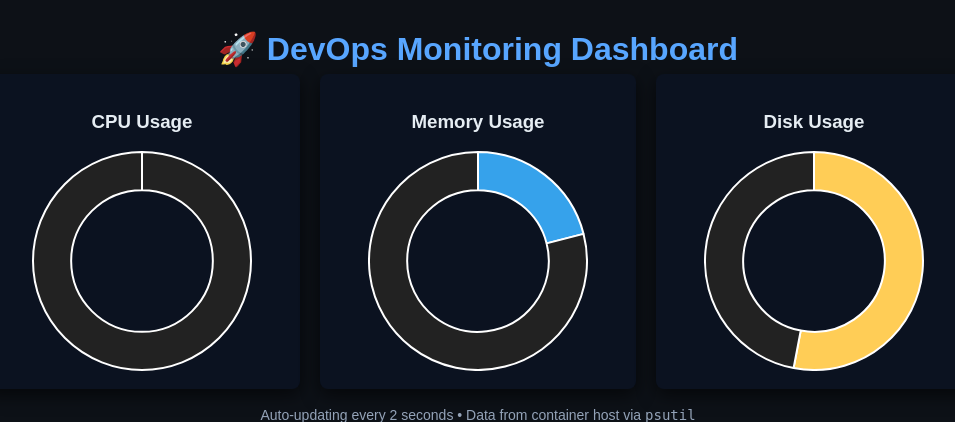
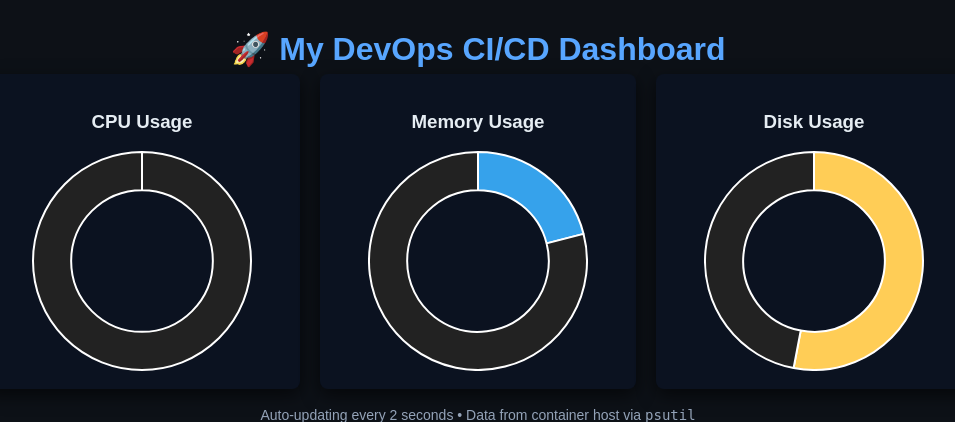
Before and after one commit to Sohail-shaikh219/devops-flask-app, a Flask app: page / in a window 1280 px wide. Shown: the top 422 px of the page, without its empty margins (162-1117 px from the left). Run offline with Flask 3, Linux system fonts and the light colour scheme.

Commit message:
Updated dashboard title to test CI/CD automation

```diff
--- a/templates/index.html
+++ b/templates/index.html
@@ -16,7 +16,7 @@
 </head>
 <body>
     <div class="container">
-        <h1>🚀 DevOps Monitoring Dashboard</h1>
+        <h1>🚀 My DevOps CI/CD Dashboard</h1>
         <div class="cards">
             <div class="card">
                 <h3>CPU Usage</h3>
```
